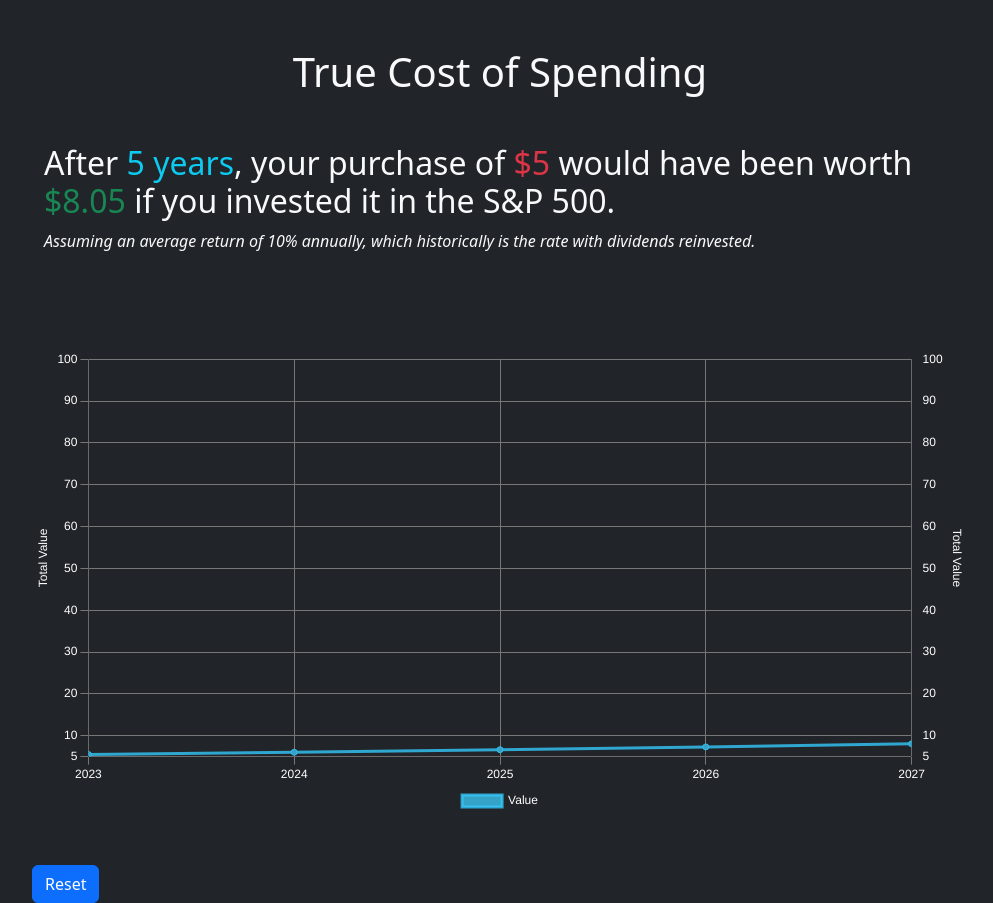
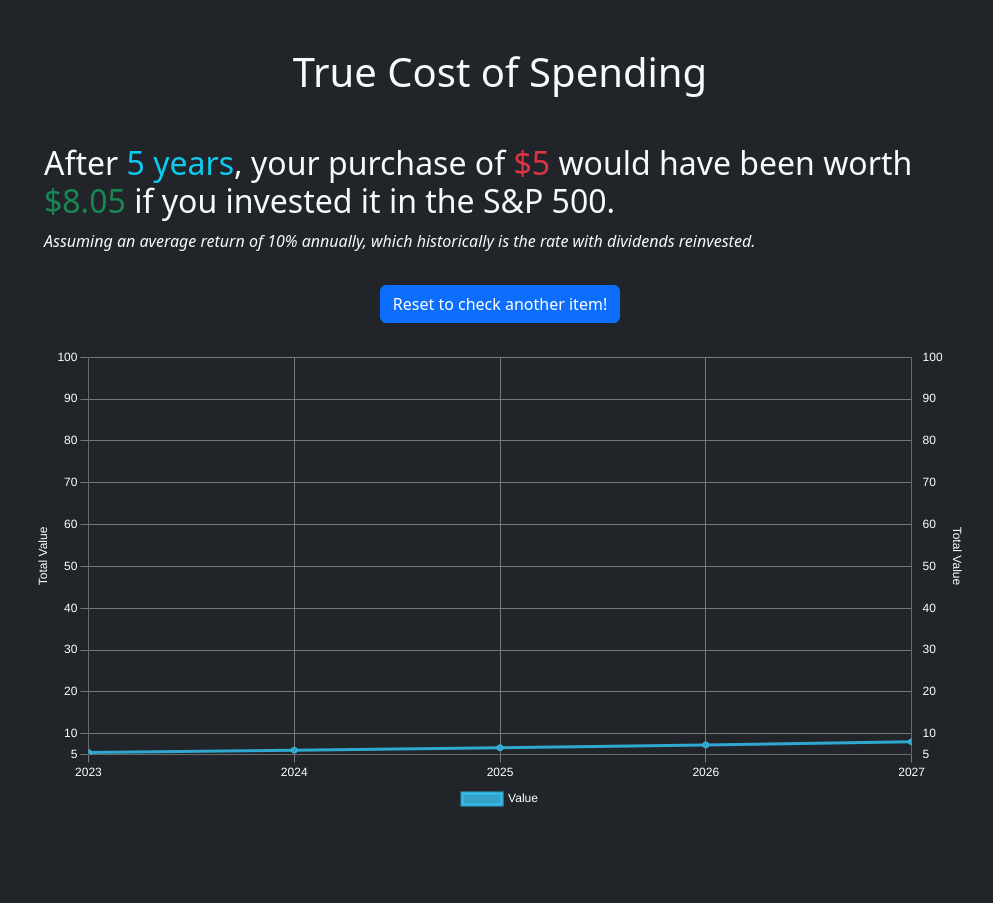
Before and after one commit to Jrod327/financial-calculators, a React (Vite) app: page / in a window 1280 px wide. Both pictures are taken after typing "5", "5" into the empty fields and a click on the button "Submit". Shown: the whole page, without its empty margins (140-1133 px from the left). After the commit the page ends 815 px from the top, so only its background shows below. Built offline with nearby package versions, Linux system fonts and the light colour scheme.

Commit message:
button alignment and text tweak

```diff
--- a/src/App.jsx
+++ b/src/App.jsx
@@ -57,7 +57,7 @@ export default function App() {
 	});
 
 	return (
-		<Container className="w-75 mx-auto vh-100">
+		<Container className="w-75 mx-auto">
 			<div className="container pt-5">
 				<h1 className="text-center mb-5">True Cost of Spending</h1>
 
@@ -97,13 +97,16 @@ export default function App() {
 			{price > 0 && (
 				<>
 					<br />
+					<div className="d-flex justify-content-center mt-2">
+						<Button variant="primary" onClick={handleReset}>
+							Reset to check another item!
+						</Button>
+					</div>
+
 					<br />
-					<div className="mt-5 mb-5">
+					<div>
 						<ChartComponent chartData={interestValues} price={price} />
 					</div>
-					<Button variant="primary" onClick={handleReset}>
-						Reset
-					</Button>
 				</>
 			)}
 		</Container>
```
